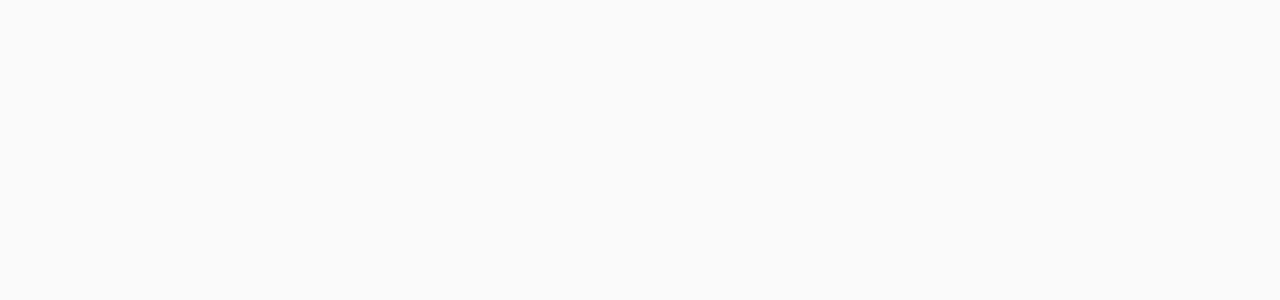
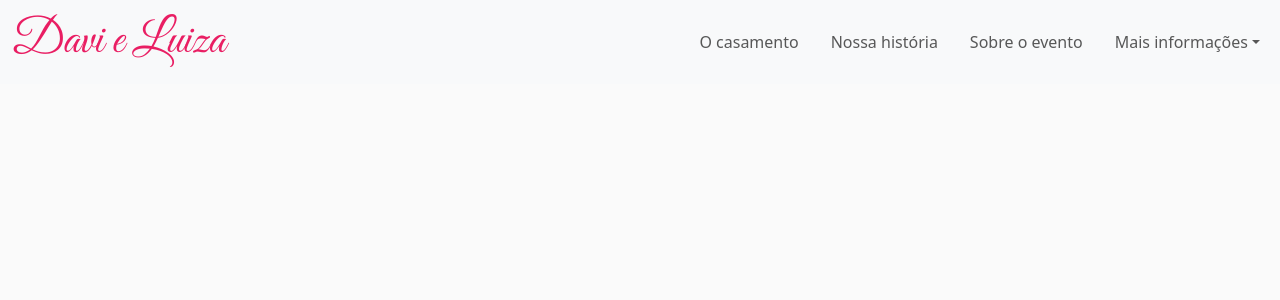
Before and after one commit to davieluiza/casamentodavieluiza, a React (Create React App) app: page /presentear in a window 1280 px wide. Before the commit this address had no page. Shown: the top 300 px of the page. Built offline with nearby package versions, Linux system fonts and the light colour scheme.

Commit message:
routing funcionando

```diff
--- a/src/App.js
+++ b/src/App.js
@@ -1,11 +1,12 @@
-import {ThemeProvider} from 'react-bootstrap';
 import {Route, Routes} from "react-router-dom";
 import Home from "./Screens/Home";
+import Gifting from "./Screens/Gifting";
 
 function App() {
     return (
         <Routes>
             <Route path="/casamentodavieluiza" element={<Home/>}/>
+            <Route path="/presentear" element={<Gifting/>}/>
         </Routes>
     );
 }
--- a/src/Components/Title/styles.css
+++ b/src/Components/Title/styles.css
@@ -1,9 +1,10 @@
 .title{
-    font-size: 5rem;
+    margin: 0;
+    font-size: 6rem;
     color: #E91E63;
     font-family: "Great Vibes", cursive;
-    text-align: center;
     font-weight: 400;
+    align-self: center;
 }
 
 @media(max-width: 600px){
--- /dev/null
+++ b/src/Screens/Gifting.js
@@ -0,0 +1,7 @@
+import Header from "../Sections/Header";
+
+export default function Gifting() {
+    return (
+        <Header />
+    )
+}
--- a/src/Screens/Home.js
+++ b/src/Screens/Home.js
@@ -9,18 +9,23 @@
   return (
     <div className="app">
       <header className="App-header">
-                <Header/>
+        <Header />
       </header>
       <main>
-                <ImageSection/>
-                <WeddingDate/>
-                <History/>
-                {/*<Photos/>*/}
-                <TheEvent/>
+        <section id="home">
+          <ImageSection />
+        </section>
+        <section id="nossa-historia">
+          <WeddingDate />
+        </section>
+        <History />
+        <section id="sobre-o-evento">
+          <TheEvent />
+        </section>
       </main>
       <footer>
-                <Footer/>
+        <Footer />
       </footer>
     </div>
-    )
+  );
 }
--- a/src/Sections/Header/index.js
+++ b/src/Sections/Header/index.js
@@ -1,37 +1,34 @@
-import {useState} from "react";
-import {Container, Nav, Navbar, NavDropdown} from "react-bootstrap";
+import { Container, Navbar, NavDropdown, Nav } from "react-bootstrap";
 
-import 'bootstrap/dist/css/bootstrap.min.css';
+import "bootstrap/dist/css/bootstrap.min.css";
 import "./styles.css";
+import Title from "../../Components/Title";
 
 const Header = () => {
-    return (
-        <Container
-            style={
-                {
-                    display: "flex",
-                    justifyContent: "space-between",
-                    flexDirection: "row",
-                    alignItems: "center"
-                }
-            }
-        >
-            <h1 className={"h1-title"}>Davi e Luiza</h1>
-            <Navbar collapseOnSelect expand="lg" className="dropdown-button">
-                <NavDropdown id="basic-navbar-nav" title={"Navegue pelo site"}>
-                    <NavDropdown.Item href="#action/3.1">Nossa história </NavDropdown.Item>
-                    <NavDropdown.Item href="#action/3.2">
-                        O evento
-                    </NavDropdown.Item>
-                    <NavDropdown.Item href="#action/3.3">Ajuda</NavDropdown.Item>
-                    <NavDropdown.Divider/>
-                    <NavDropdown.Item href="#action/3.4">
-                        Lista de presença
-                    </NavDropdown.Item>
-                </NavDropdown>
-            </Navbar>
-        </Container>
-    );
+  return (
+    <Navbar expand="lg" className="bg-body-tertiary d-flex align-items-center">
+      <Container fluid className="d-flex justify-content-lg-between">
+        <Navbar.Brand href="#home">
+          <h1 className="h1-title">Davi e Luiza</h1>
+        </Navbar.Brand>
+        <Navbar.Toggle aria-controls="basic-navbar-nav" />
+        <Navbar.Collapse id="basic-navbar-nav" aria-disabled={true}>
+          <Nav className="ms-auto">
+            <Nav.Link href="#home">O casamento</Nav.Link>
+            <Nav.Link href="#nossa-historia">Nossa história</Nav.Link>
+            <Nav.Link href="#sobre-o-evento">Sobre o evento</Nav.Link>
+            <NavDropdown title="Mais informações" id="basic-nav-dropdown">
+              <NavDropdown.Item href="#action/3.1">Dúvidas</NavDropdown.Item>
+              <NavDropdown.Divider />
+              <NavDropdown.Item href="/presentear">
+                Lista de presentes
+              </NavDropdown.Item>
+            </NavDropdown>
+          </Nav>
+        </Navbar.Collapse>
+      </Container>
+    </Navbar>
+  );
 };
 
 export default Header;
--- a/src/Sections/Header/styles.css
+++ b/src/Sections/Header/styles.css
@@ -4,6 +4,7 @@
     font-size: 3rem;
     color: #E91E63;
     align-self: center;
+    margin: 0;
 }
 
 .header {
--- a/src/Sections/TheEvent/index.js
+++ b/src/Sections/TheEvent/index.js
@@ -1,26 +1,35 @@
 import React from "react";
-import {Row, Col, Container} from 'react-bootstrap';
+import { Row, Col, Container, Button } from "react-bootstrap";
 import "./styles.css";
 import Title from "../../Components/Title";
 import Text from "../../Components/Text";
 import Space from "../../Components/Space";
 import TextBold from "../../Components/TextBold";
-import SmText from "../../Components/SmText";
 
 const TheEvent = () => {
   return (
-        <Col style={{padding: "2rem"}}>
-            <Title text="O grande dia"/>
-            <Space space="2rem"/>
-            <Col xs={12} md={12} className="d-flex align-items-start justify-content-center">
+    <Col style={{ padding: "2rem" }}>
+      <Title text="O grande dia" />
+      <Space space="2rem" />
+      <Col
+        xs={12}
+        md={12}
+        className="d-flex align-items-start justify-content-center"
+      >
         <TextBold>Localização do evento</TextBold>
       </Col>
-            <Row xs={12} md={12} className="d-flex align-items-center justify-content-center">
-                <div style={{
+      <Row
+        xs={12}
+        md={12}
+        className="d-flex align-items-center justify-content-center"
+      >
+        <div
+          style={{
             aspectRatio: 1 / 1,
             width: "100%",
             maxWidth: 800,
-                }}>
+          }}
+        >
           <iframe
             title="O grande dia"
             src="https://www.google.com/maps/embed?pb=!1m18!1m12!1m3!1d3980.8553034265824!2d-49.68585072600444!3d-3.841222943754432!2m3!1f0!2f0!3f0!3m2!1i1024!2i768!4f13.1!3m3!1m2!1s0x92bf8b208cc20473%3A0x3d5481c41ce2c495!2sT%C3%A1%20Amarrado!5e0!3m2!1spt-BR!2sbr!4v1755875317037!5m2!1spt-BR!2sbr"
@@ -31,20 +40,33 @@
               borderRadius: "1rem",
             }}
             loading="lazy"
-                        referrerPolicy="no-referrer-when-downgrade"></iframe>
+            referrerPolicy="no-referrer-when-downgrade"
+          ></iframe>
         </div>
-                <Col className="d-flex align-items-baseline justify-content-center" sm="auto">
+        <Col
+          className="d-flex align-items-baseline justify-content-center"
+          sm="12"
+        >
           <TextBold>Data:</TextBold>
           <Text>17 de Janeiro de 2025</Text>
-                    <Space space="1rem"/>
+          <Space space="1rem" />
           <TextBold>Horário</TextBold>
           <Text>16h00</Text>
         </Col>
+        <Space space="1rem" />
         <Container fluid={true}>
-                    <Container style={{background: "yellow", borderRadius: "1rem", padding: "1rem"}} fluid={true}>
+          <Container
+            style={{
+              background: "yellow",
+              borderRadius: "1rem",
+              padding: "1rem",
+            }}
+            fluid={true}
+          >
             <Text>
-                            Devido ao local ser aberto e o período chuvoso em Tucuruí, poderá haver mau tempo
-                            durante a cerimônia, mas não se preocupe, temos um plano de contingência caso isso ocorra.
+              Devido ao local ser aberto e o período chuvoso em Tucuruí, poderá
+              haver mau tempo durante a cerimônia, mas não se preocupe, temos um
+              plano de contingência caso isso ocorra.
             </Text>
           </Container>
         </Container>
--- a/src/index.css
+++ b/src/index.css
@@ -8,4 +8,5 @@
   margin: 0;
   padding: 0;
   background-color: #FAFAFA;
+  scroll-behavior: smooth;
 }
```
Lines whose indentation alone changed are shown as unchanged.
